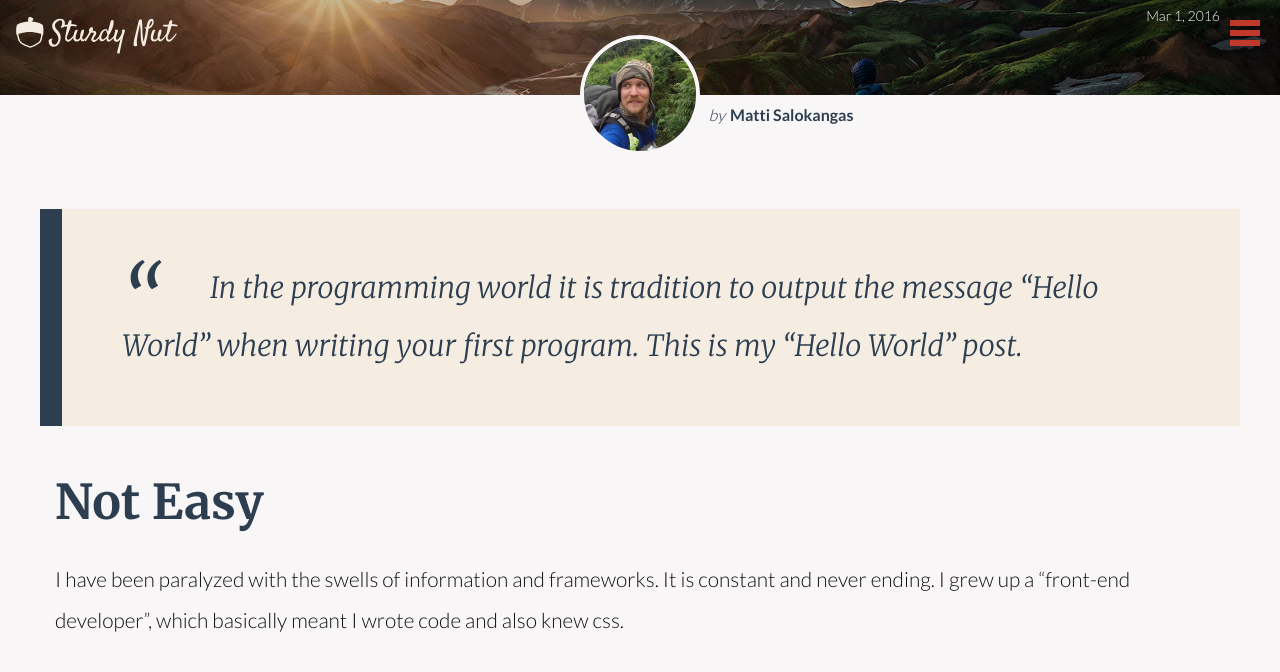
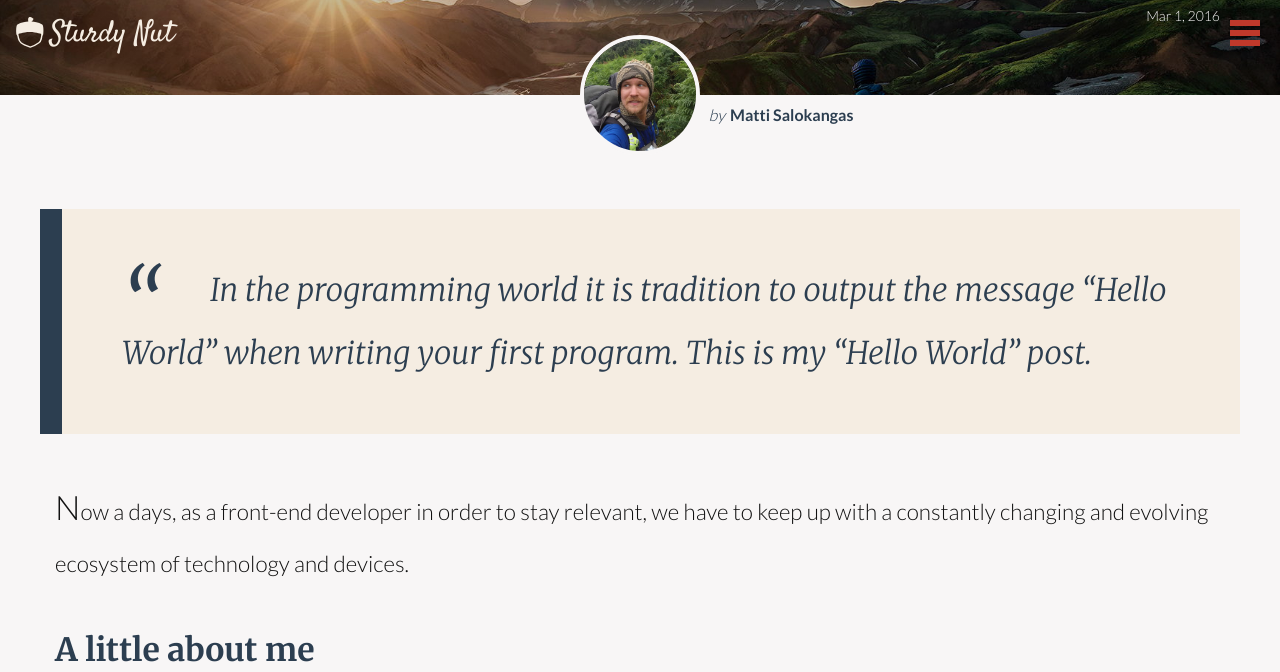
Before and after one commit to sturdynut/sturdynut.github.io, a Jekyll site: the page built from _posts/2016-3-1-hello-world.markdown, in a window 1280 px wide and 1400 px high, scrolled down 279 px. Shown: the top 672 px of the window. Built offline with Jekyll 4.4.1, drawn with Linux system fonts in a browser that asks for light colours; nearby versions of some CDN libraries; comment, search, counter and statistics services are not loaded; some of the changed text lies outside the part shown.

```diff
--- a/CNAME
+++ b/CNAME
@@ -1 +1 @@
-sturdynut.com
+www.sturdynut.com
--- a/_posts/2016-3-1-hello-world.markdown
+++ b/_posts/2016-3-1-hello-world.markdown
@@ -10,12 +10,8 @@
 
 > In the programming world it is tradition to output the message "Hello World" when writing your first program.  This is my "Hello World" post.
 
-# Not Easy
-I have been paralyzed with the swells of information and frameworks.  It is constant and never ending.
-I grew up a "front-end developer", which basically meant I wrote code and also knew css.
-
-<p data-height="268" data-theme-id="0" data-slug-hash="jWXazB" data-default-tab="result" data-user="sturdynut" class="codepen">See the Pen <a href="http://codepen.io/sturdynut/pen/jWXazB/">3JS - Cube</a> by Matti Salokangas (<a href="http://codepen.io/sturdynut">@sturdynut</a>) on <a href="http://codepen.io">CodePen</a>.</p>
-<script async src="//assets.codepen.io/assets/embed/ei.js"></script>
+Now a days, as a front-end developer in order to stay relevant, we have to keep up with a constantly changing and evolving
+ecosystem of technology and devices.
 
 ## A little about me
 ![Young Matti](/images/01-young-matti.jpg){: .left-rounded-image }
--- a/_sass/_posts.scss
+++ b/_sass/_posts.scss
@@ -145,6 +145,17 @@
   max-width: 1200px;
   margin: 20px auto;
 
+  > p:first-of-type::first-letter {
+    font-size: 150%;
+  }
+
+  p {
+    font-size: 1.4em;
+    margin-bottom: 40px;
+    line-height: 2;
+    padding: 0 $spacing-unit;
+  }
+
   blockquote {
     font-size: 1em;
     font-family: 'Merriweather';
@@ -177,13 +188,6 @@
         }
       }
     }
-  }
-
-  p {
-    font-size: 1.3em;
-    margin-bottom: 20px;
-    line-height: 2;
-    padding: 0 $spacing-unit;
   }
 
   ol,
```
